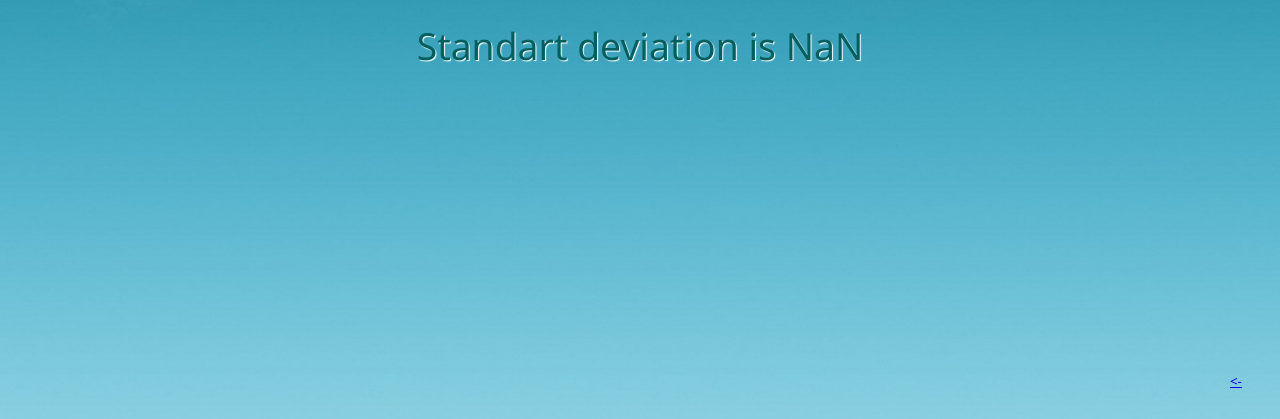
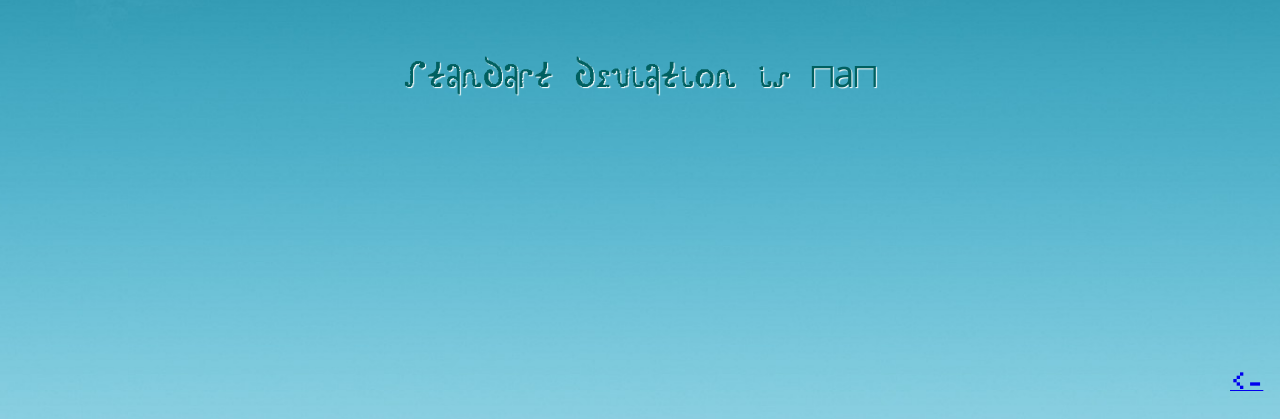
Before and after one commit to andrewtatomyr/hm, a website: page public/divide-results.html in a window 1280 px wide. Shown: the part 378-797 px from the top of the page. Drawn offline with nearby package versions, Linux system fonts and the light colour scheme.

Commit message:
correction 4 (style.css)

```diff
--- a/public/res/style.css
+++ b/public/res/style.css
@@ -1,4 +1,4 @@
-/*@font-face {
+@font-face {
   font-family: Sand;
   src: url(sand.ttf);
 }
@@ -11,7 +11,7 @@
 @font-face {
   font-family: Minecraft Minimalist;
   src: url(minecraft-minimalist.ttf);
-}*/
+}
 
 body {
   margin: 0;
@@ -26,7 +26,7 @@ body {
   background-position: top ;
   */
 
-  font-family:  /*Sand,*/ Segoe WP, Segoe UI;
+  font-family:  Sand, Segoe WP, Segoe UI;
   font-size: 28pt;
 
 }
@@ -36,11 +36,11 @@ div {
 }
 
 #world-happiness {
-  font-family: /*Square Monotype,*/ Segoe WP, Segoe UI;
+  font-family: Square Monotype, Segoe WP, Segoe UI;
 }
 
 #std-dev {
-  font-family: /*Square Monotype,*/ Segoe WP, Segoe UI;
+  font-family: Square Monotype, Segoe WP, Segoe UI;
 }
 
 #sticker {
@@ -141,7 +141,7 @@ div#banner {
   top:0;
   width:100;
   height:50;
-  font-family: /*Minecraft Minimalist,*/ Segoe WP, Segoe UI;
+  font-family: Minecraft Minimalist, Segoe WP, Segoe UI;
 }
 
 #link {
@@ -153,7 +153,7 @@ div#banner {
   bottom:0;
   width:50;
   height:50;
-  font-family: /*Minecraft Minimalist,*/ Segoe WP, Segoe UI;
+  font-family: Minecraft Minimalist, Segoe WP, Segoe UI;
 }
 
 #segment {
```
